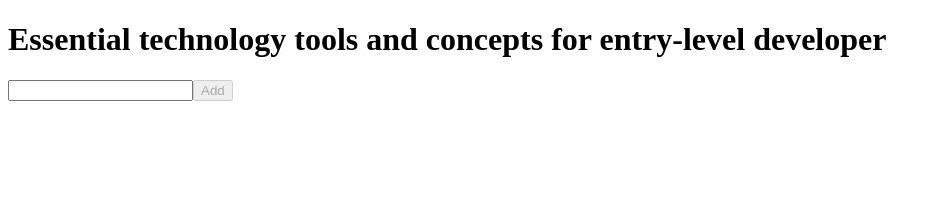
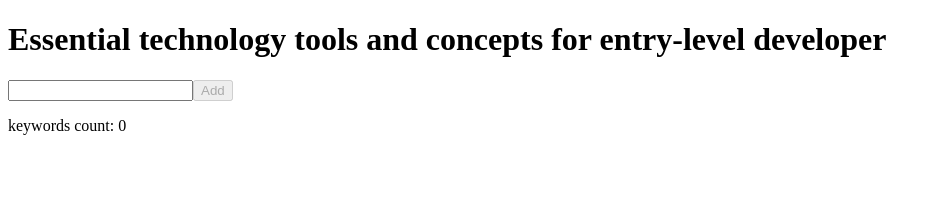
Before and after one commit to neil-justin/track-webdev-tools, a React (Vite) app: page / in a window 1280 px wide. Shown: the top 207 px of the page, without its empty margins (0-941 px from the left). Built offline with nearby package versions, Linux system fonts and the light colour scheme.

Commit message:
Add an element that displays the keywords count

```diff
--- a/src/App.jsx
+++ b/src/App.jsx
@@ -12,6 +12,15 @@ export default function App() {
   useEffect(() => {
     localStorage.setItem("techTools", JSON.stringify(techTools));
   }, [techTools]);
+
+  let keywordsCount = 0;
+
+  if (techTools.length > 0) {
+    keywordsCount = techTools.reduce(
+      (accumulator, techTool) => accumulator + techTool.keywordAppearances,
+      0
+    );
+  }
 
   function handleNewItemValueChange(e) {
     setNewItemValue(e.target.value);
@@ -120,6 +129,7 @@ export default function App() {
         onNewItemValueChange={handleNewItemValueChange}
         newItemValue={newItemValue}
         onAddItemClick={handleAddItemClick}
+        keywordsCount={keywordsCount}
       />
     </>
   );
--- a/src/ModifiableTechToolsList.jsx
+++ b/src/ModifiableTechToolsList.jsx
@@ -12,6 +12,7 @@ export default function ModifiableTechToolsList({
   onNewItemValueChange,
   newItemValue,
   onAddItemClick,
+  keywordsCount,
 }) {
   return (
     <>
@@ -67,6 +68,7 @@ export default function ModifiableTechToolsList({
           Add
         </button>
       </form>
+      <p>keywords count: {keywordsCount}</p>
     </>
   );
 }
```
